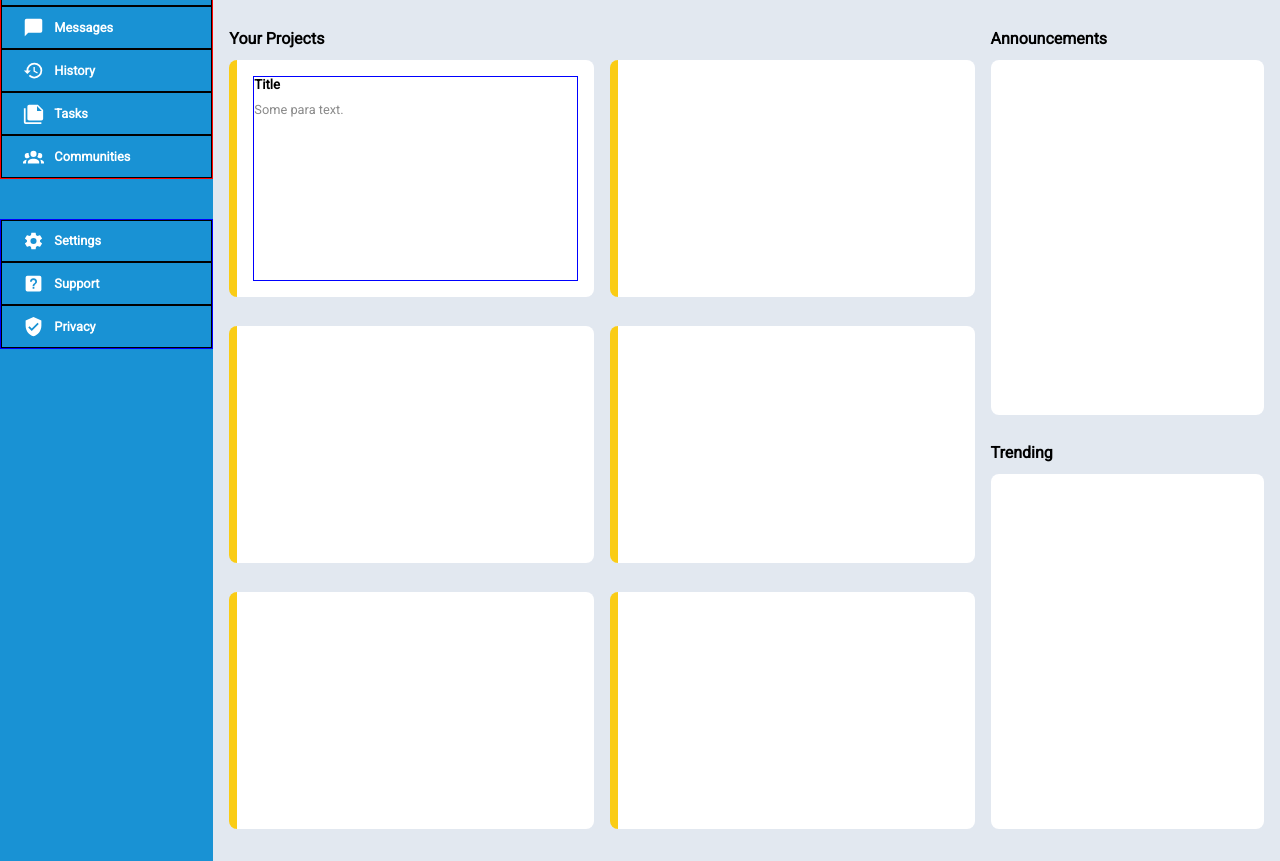
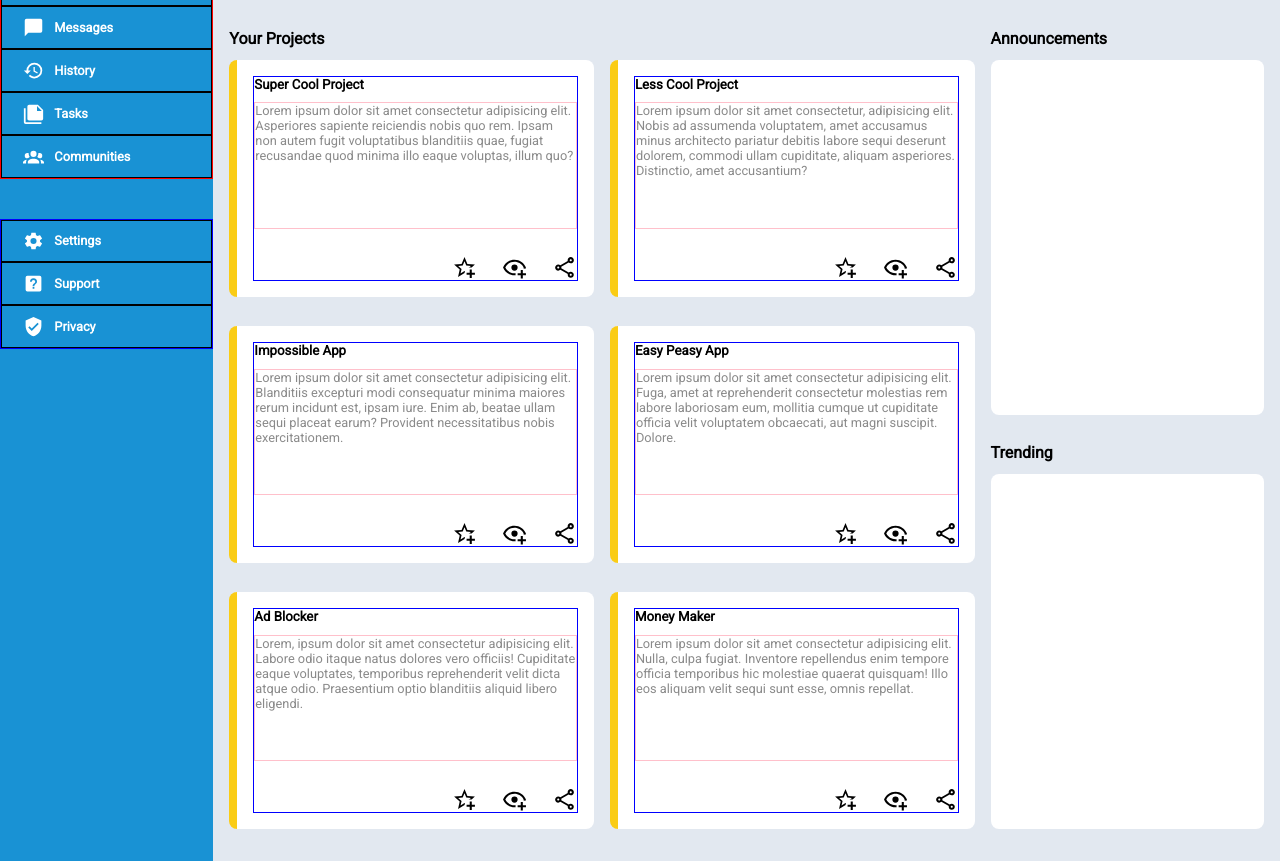
Before and after one commit to mrzamin/admin-dashboard, a plain HTML site: page index.html in a window 1280 px wide. Shown: the part 173-1034 px from the top of the page. Drawn offline with Linux system fonts and the light colour scheme.

Commit message:
Position icons and add dummy text to cards

```diff
--- a/index.html
+++ b/index.html
@@ -86,16 +86,100 @@
           <h4 class="trending">Trending</h4>
           <div class="card col-1 super-cool">
             <div>
-              <h5>Title</h5>
-              <p>Some para text.</p>
-              <div class="card-icons"></div>
+              <h5>Super Cool Project</h5>
+              <p>
+                Lorem ipsum dolor sit amet consectetur adipisicing elit.
+                Asperiores sapiente reiciendis nobis quo rem. Ipsam non autem
+                fugit voluptatibus blanditiis quae, fugiat recusandae quod
+                minima illo eaque voluptas, illum quo?
+              </p>
+              <div class="card-icons">
+                <img src="icons/star.svg" alt="star-icon" />
+                <img src="icons/eye.svg" alt="eye-icon" />
+                <img src="icons/share-variant.svg" alt="share" />
+              </div>
             </div>
           </div>
-          <div class="card col-1 impossible"></div>
-          <div class="card col-1 ad-blocker"></div>
-          <div class="card col-2 less-cool"></div>
-          <div class="card col-2 easy-peasy"></div>
-          <div class="card col-2 money-maker"></div>
+          <div class="card col-1 impossible">
+            <div>
+              <h5>Impossible App</h5>
+              <p>
+                Lorem ipsum dolor sit amet consectetur adipisicing elit.
+                Blanditiis excepturi modi consequatur minima maiores rerum
+                incidunt est, ipsam iure. Enim ab, beatae ullam sequi placeat
+                earum? Provident necessitatibus nobis exercitationem.
+              </p>
+              <div class="card-icons">
+                <img src="icons/star.svg" alt="star-icon" />
+                <img src="icons/eye.svg" alt="eye-icon" />
+                <img src="icons/share-variant.svg" alt="share" />
+              </div>
+            </div>
+          </div>
+          <div class="card col-1 ad-blocker">
+            <div>
+              <h5>Ad Blocker</h5>
+              <p>
+                Lorem, ipsum dolor sit amet consectetur adipisicing elit. Labore
+                odio itaque natus dolores vero officiis! Cupiditate eaque
+                voluptates, temporibus reprehenderit velit dicta atque odio.
+                Praesentium optio blanditiis aliquid libero eligendi.
+              </p>
+              <div class="card-icons">
+                <img src="icons/star.svg" alt="star-icon" />
+                <img src="icons/eye.svg" alt="eye-icon" />
+                <img src="icons/share-variant.svg" alt="share" />
+              </div>
+            </div>
+          </div>
+          <div class="card col-2 less-cool">
+            <div>
+              <h5>Less Cool Project</h5>
+              <p>
+                Lorem ipsum dolor sit amet consectetur, adipisicing elit. Nobis
+                ad assumenda voluptatem, amet accusamus minus architecto
+                pariatur debitis labore sequi deserunt dolorem, commodi ullam
+                cupiditate, aliquam asperiores. Distinctio, amet accusantium?
+              </p>
+              <div class="card-icons">
+                <img src="icons/star.svg" alt="star-icon" />
+                <img src="icons/eye.svg" alt="eye-icon" />
+                <img src="icons/share-variant.svg" alt="share" />
+              </div>
+            </div>
+          </div>
+          <div class="card col-2 easy-peasy">
+            <div>
+              <h5>Easy Peasy App</h5>
+              <p>
+                Lorem ipsum dolor sit amet consectetur adipisicing elit. Fuga,
+                amet at reprehenderit consectetur molestias rem labore
+                laboriosam eum, mollitia cumque ut cupiditate officia velit
+                voluptatem obcaecati, aut magni suscipit. Dolore.
+              </p>
+              <div class="card-icons">
+                <img src="icons/star.svg" alt="star-icon" />
+                <img src="icons/eye.svg" alt="eye-icon" />
+                <img src="icons/share-variant.svg" alt="share" />
+              </div>
+            </div>
+          </div>
+          <div class="card col-2 money-maker">
+            <div>
+              <h5>Money Maker</h5>
+              <p>
+                Lorem ipsum dolor sit amet consectetur adipisicing elit. Nulla,
+                culpa fugiat. Inventore repellendus enim tempore officia
+                temporibus hic molestiae quaerat quisquam! Illo eos aliquam
+                velit sequi sunt esse, omnis repellat.
+              </p>
+              <div class="card-icons">
+                <img src="icons/star.svg" alt="star-icon" />
+                <img src="icons/eye.svg" alt="eye-icon" />
+                <img src="icons/share-variant.svg" alt="share" />
+              </div>
+            </div>
+          </div>
           <div class="card col-3 announcements-card"></div>
           <div class="card col-3 trending-card"></div>
         </div>
--- a/styles.css
+++ b/styles.css
@@ -229,6 +229,19 @@ button {
 .col-1 p,
 .col-2 p {
   font-size: 0.8rem;
+
+  border: 1px solid pink;
+}
+
+.card-icons {
+  display: grid;
+  grid-auto-flow: column;
+  column-gap: 25px;
+  justify-content: end;
+  align-content: end;
+}
+.card-icons img {
+  width: 25px;
 }
 /* Sidebar */
 
```
Also changed, not shown: icons/eye.svg (added), icons/share-variant.svg (added), icons/star.svg (added).
